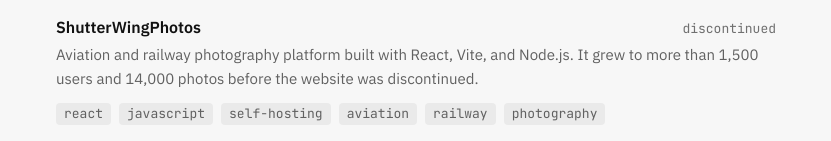
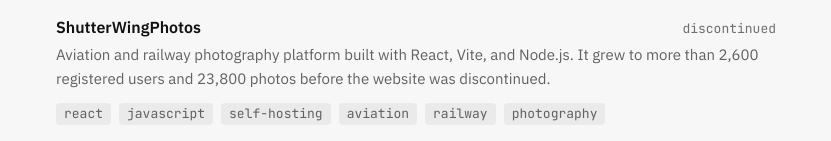
Before and after one commit to leodenglovescode/leodeng.dev, a Vue app: page /projects in a window 1280 px wide. Shown: the part 4161-4302 px from the top of the page, without its empty margins (224-1055 px from the left). Built offline with nearby package versions, Linux system fonts and the light colour scheme.

Commit message:
content: correct ShutterWingPhotos final stats

```diff
--- a/src/pages/Projects.vue
+++ b/src/pages/Projects.vue
@@ -142,7 +142,7 @@
         </div>
         <p class="text-sm text-muted leading-relaxed">
           Aviation and railway photography platform built with React, Vite, and Node.js.
-          It grew to more than 1,500 users and 14,000 photos before the website was discontinued.
+          It grew to more than 2,600 registered users and 23,800 photos before the website was discontinued.
         </p>
         <div class="flex flex-wrap gap-2 mt-3">
           <span v-for="t in ['react', 'javascript', 'self-hosting', 'aviation', 'railway', 'photography']" :key="t"
```
